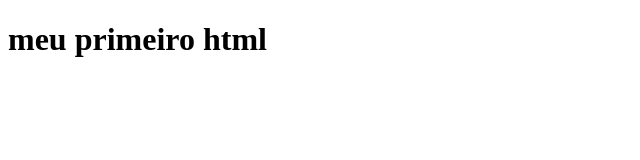
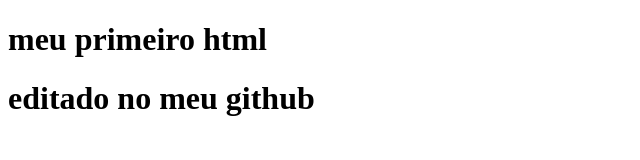
Before and after one commit to juniorbarros1990/html, a plain HTML site: page AULA10.16/rello_word.html in a window 1280 px wide. Shown: the whole page, without its empty margins (0-640 px from the left). Drawn offline with Linux system fonts and the light colour scheme.

Commit message:
Update rello_word.html
editado

```diff
--- a/AULA10.16/rello_word.html
+++ b/AULA10.16/rello_word.html
@@ -6,5 +6,6 @@
 </head>
 <body>
 <h1> meu primeiro html</h1>
+<h1>editado no meu github</h1>
 </body>
 </html>
```
